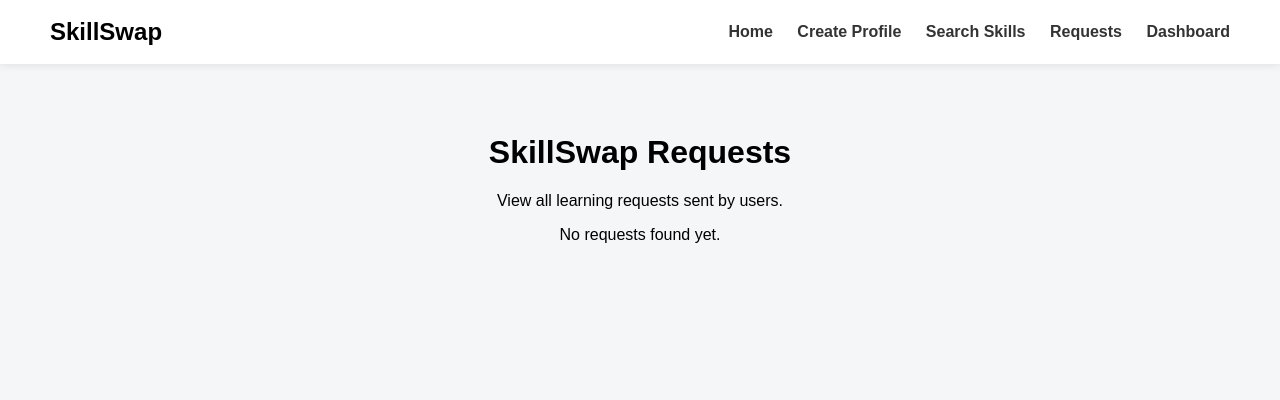
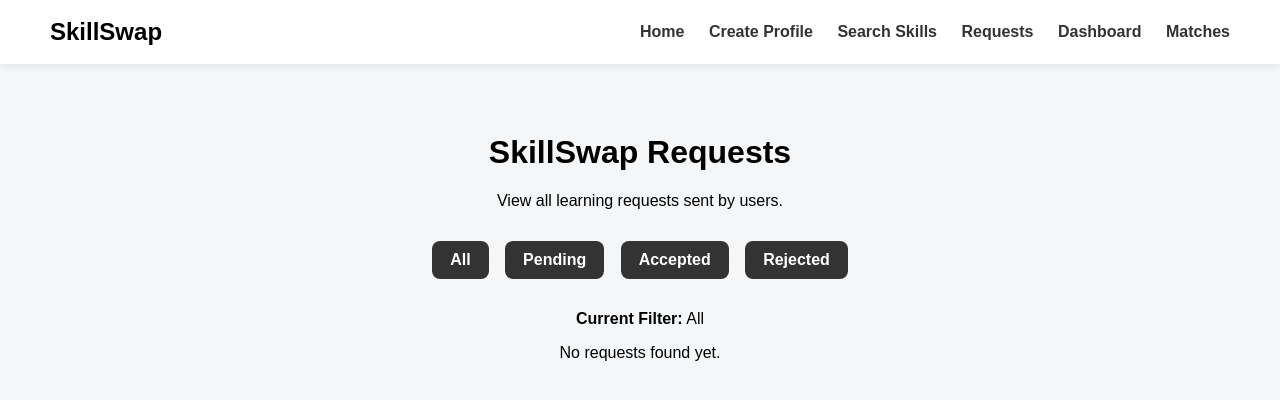
Before and after one commit to rithanyaa-k17/skillswap, a Flask app: page /requests in a window 1280 px wide. Shown: the top 400 px of the page. Run offline with Flask 3, Linux system fonts and the light colour scheme; data that the repository does not hold is empty.

Commit message:
Add smart matches and request status filter

```diff
--- a/app.py
+++ b/app.py
@@ -109,24 +109,45 @@ def send_request(profile_id):
 
 @app.route("/requests")
 def view_requests():
+    status_filter = request.args.get("status", "All")
+
     conn = get_db_connection()
 
-    requests = conn.execute("""
-        SELECT
-            requests.id,
-            requests.requester_name,
-            requests.message,
-            requests.status,
-            profiles.name AS profile_name,
-            profiles.teach_skill,
-            profiles.learn_skill
-        FROM requests
-        JOIN profiles ON requests.profile_id = profiles.id
-    """).fetchall()
+    if status_filter == "All":
+        requests = conn.execute("""
+            SELECT
+                requests.id,
+                requests.requester_name,
+                requests.message,
+                requests.status,
+                profiles.name AS profile_name,
+                profiles.teach_skill,
+                profiles.learn_skill
+            FROM requests
+            JOIN profiles ON requests.profile_id = profiles.id
+        """).fetchall()
+    else:
+        requests = conn.execute("""
+            SELECT
+                requests.id,
+                requests.requester_name,
+                requests.message,
+                requests.status,
+                profiles.name AS profile_name,
+                profiles.teach_skill,
+                profiles.learn_skill
+            FROM requests
+            JOIN profiles ON requests.profile_id = profiles.id
+            WHERE requests.status = ?
+        """, (status_filter,)).fetchall()
 
     conn.close()
 
-    return render_template("requests.html", requests=requests)
+    return render_template(
+        "requests.html",
+        requests=requests,
+        status_filter=status_filter
+    )
 
 @app.route("/requests/<int:request_id>/<new_status>", methods=["POST"])
 def update_request_status(request_id, new_status):
@@ -181,5 +202,27 @@ def dashboard():
 
     return render_template("dashboard.html", stats=stats)
 
+@app.route("/matches")
+def smart_matches():
+    conn = get_db_connection()
+
+    matches = conn.execute("""
+        SELECT
+            learner.id AS learner_id,
+            learner.name AS learner_name,
+            learner.learn_skill AS skill_needed,
+            teacher.id AS teacher_id,
+            teacher.name AS teacher_name,
+            teacher.teach_skill AS skill_offered
+        FROM profiles learner
+        JOIN profiles teacher
+        ON LOWER(learner.learn_skill) = LOWER(teacher.teach_skill)
+        WHERE learner.id != teacher.id
+    """).fetchall()
+
+    conn.close()
+
+    return render_template("matches.html", matches=matches)
+
 if __name__ == "__main__":
     app.run(debug=True)
--- a/static/style.css
+++ b/static/style.css
@@ -184,3 +184,21 @@ textarea {
   font-weight: bold;
   color: #555;
 }
+.filter-buttons {
+  margin: 25px 0;
+}
+
+.filter-btn {
+  text-decoration: none;
+  background-color: #333;
+  color: white;
+  padding: 10px 18px;
+  border-radius: 8px;
+  margin: 6px;
+  display: inline-block;
+  font-weight: bold;
+}
+
+.filter-btn:hover {
+  background-color: #555;
+}
--- a/templates/base.html
+++ b/templates/base.html
@@ -16,6 +16,7 @@
         <a href="{{ url_for('search_profiles') }}">Search Skills</a>
         <a href="{{ url_for('view_requests') }}">Requests</a>
         <a href="{{ url_for('dashboard') }}">Dashboard</a>
+        <a href="{{ url_for('smart_matches') }}">Matches</a>
       </div>
     </nav>
 
--- a/templates/requests.html
+++ b/templates/requests.html
@@ -2,7 +2,28 @@
 <div class="container">
   <h1>SkillSwap Requests</h1>
   <p>View all learning requests sent by users.</p>
+  <div class="filter-buttons">
+    <a href="{{ url_for('view_requests', status='All') }}" class="filter-btn"
+      >All</a
+    >
+    <a
+      href="{{ url_for('view_requests', status='Pending') }}"
+      class="filter-btn"
+      >Pending</a
+    >
+    <a
+      href="{{ url_for('view_requests', status='Accepted') }}"
+      class="filter-btn"
+      >Accepted</a
+    >
+    <a
+      href="{{ url_for('view_requests', status='Rejected') }}"
+      class="filter-btn"
+      >Rejected</a
+    >
+  </div>
 
+  <p><strong>Current Filter:</strong> {{ status_filter }}</p>
   {% if requests %} {% for request in requests %}
   <div class="profile-card">
     <p><strong>Requester:</strong> {{ request.requester_name }}</p>
```
Also changed, not shown: templates/matches.html (added, +28 -0 lines).
